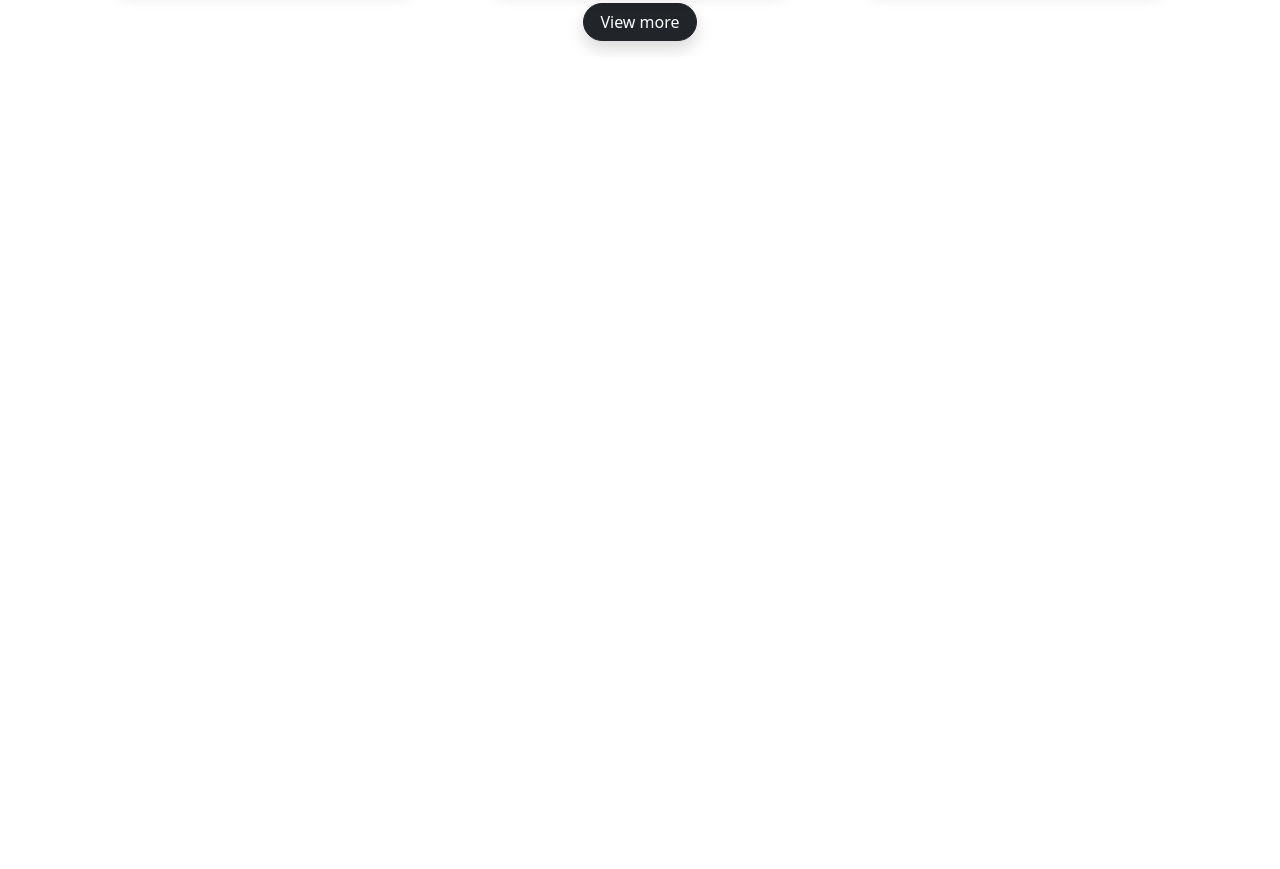
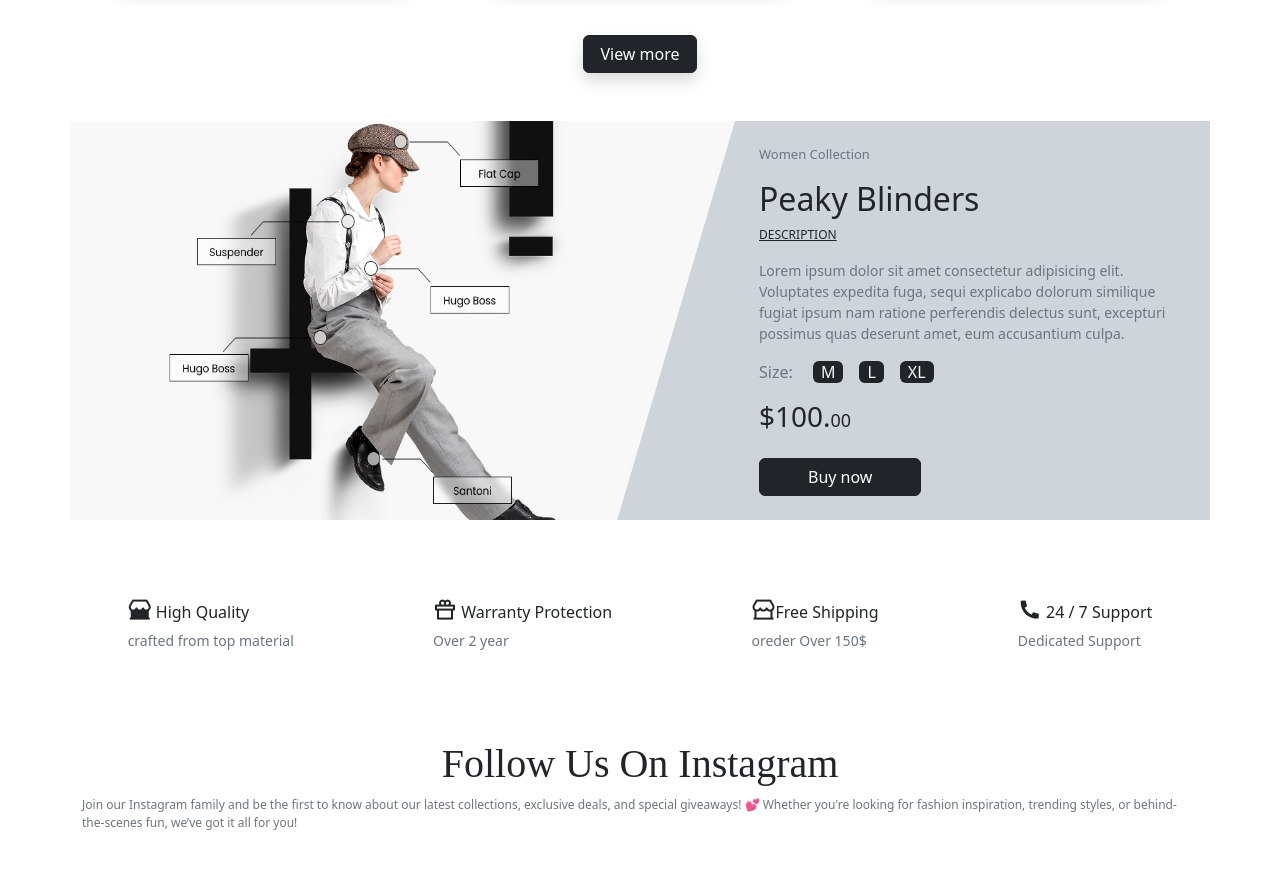
Before and after one commit to muhammadhaseebtahir/ecommerenceWithBackend, a React (Create React App) app in the folder ecommerence/: page / in a window 1280 px wide. Shown: the part 2460-3329 px from the top of the page. Before the commit the page ends 2517 px from the top, so only its background shows below. Built offline with nearby package versions, Linux system fonts and the light colour scheme; a web font is replaced by a local one.

Commit message:
working now

```diff
--- a/ecommerence/package.json
+++ b/ecommerence/package.json
@@ -3,6 +3,7 @@
   "version": "0.1.0",
   "private": true,
   "dependencies": {
+    "@fortawesome/react-fontawesome": "^0.2.2",
     "@testing-library/dom": "^10.4.0",
     "@testing-library/jest-dom": "^6.6.3",
     "@testing-library/react": "^16.2.0",
@@ -16,6 +17,7 @@
     "react-dom": "^18.3.1",
     "react-router-dom": "^7.2.0",
     "react-scripts": "5.0.1",
+    "remixicon": "^4.6.0",
     "sass": "^1.85.1",
     "web-vitals": "^2.1.4"
   },
--- a/ecommerence/src/pages/Frontend/Home/Arrivals.js
+++ b/ecommerence/src/pages/Frontend/Home/Arrivals.js
@@ -1,6 +1,10 @@
 import React, { useEffect, useState } from 'react';
 import Card from '../../../components/card';
 import { dresses } from '../../../components/assest/cardImages/index';
+
+import 'remixicon/fonts/remixicon.css'
+
+import peakyBlinder from "../../../components/assest/img/peakyBlinder.png"
 
 export default function Arrivals() {
 
@@ -9,7 +13,7 @@ export default function Arrivals() {
 const [viewMoreProduct,setViewMoreProduct]= useState(6)
 
 
-console.log("dress",filteredDresses);
+// console.log("dress",filteredDresses);
 
   useEffect(() => {
 
@@ -27,7 +31,7 @@ console.log("dress",filteredDresses);
         </p>
         <div className="collectionButton mt-5 d-flex justify-content-around flex-wrap align-items-center">
           <button className='btn shadow px-3 collectionBtn' onClick={() => setCollectionType("Men's Cloth")}>Men's Collection</button>
-          <button className='btn shadow px-3 collectionBtn' onClick={() => setCollectionType("Women's Cloth")}>Women's Collection</button>
+          <button className='btn shadow px-3 collectionBtn ' onClick={() => setCollectionType("Women's Cloth")}>Women's Collection</button>
           <button className='btn shadow px-3 collectionBtn' onClick={() => setCollectionType("Men's Accessories")}>Men's Accessories</button>
           <button className='btn shadow px-3 my-2 my-md-0 collectionBtn' onClick={() => setCollectionType("Women's Accessories")}>Women Accessories</button>
           <button className='btn shadow px-3 my-2 my-lg-0 collectionBtn' onClick={() => setCollectionType("Discount Deals")}>Discount Deals</button>
@@ -44,9 +48,9 @@ console.log("dress",filteredDresses);
 
       </div>
       { viewMoreProduct < filteredDresses.length?(
-                 <div className=" text-center my-3">
+                 <div className=" text-center my-5">
                  <button
-                   className="btn btn-dark shadow px-3 rounded-5 "
+                   className="btn btn-dark shadow px-3"
                        onClick={() => {
                     setViewMoreProduct(viewMoreProduct + 3);
                    }}
@@ -57,7 +61,7 @@ console.log("dress",filteredDresses);
         ):(
           <div className=" text-center my-3">
           <button
-          className='btn btn-dark px-4 shadow rounded-5'
+          className='btn btn-dark px-4 shadow '
 
             onClick={() => {
               setViewMoreProduct(6);
@@ -71,6 +75,31 @@ console.log("dress",filteredDresses);
         }
       </div>
       </div>
+     <div className="row PeakyBlinder " style={{backgroundColor:"#ced4da"}} >
+      <div className="col-12 col-md-7 px-0 leftPart  " style={{overflow:"hidden"}}>
+           <img src={peakyBlinder} alt="peakyBlinder" className='h-100 w-100' />
+      </div>
+      <div className="col-12 col-md-5 RightPart p-4">
+           <p style={{fontSize:"13px",color:"#6c757d"}}>Women Collection</p>
+           <h2>Peaky Blinders</h2>
+           <p style={{fontSize:"12px",textDecoration:"underline"}}>DESCRIPTION</p>
+           <p style={{fontSize:"14px",color:"#6c757d"}}>Lorem ipsum dolor sit amet consectetur adipisicing elit.
+             Voluptates expedita fuga, sequi explicabo dolorum similique fugiat ipsum nam ratione perferendis delectus sunt,
+             excepturi possimus quas deserunt amet, eum accusantium culpa.</p>
+             <p style={{color:"#6c757d"}}>Size: <span className='bg-dark text-light px-2 ms-3 rounded-2'>M</span><span className='bg-dark text-light px-2 ms-3 rounded-2'>L</span><span className='bg-dark text-light px-2 ms-3 rounded-2'>XL</span></p>
+                 <h3>$100.<span style={{fontSize:"18px"}}>00</span> </h3>
+            <button className='btn btn-dark px-5 mt-3' >Buy now</button>
+      </div>
+     </div>
+     <div className="highQuality px-0 w-100 py-4 d-flex justify-content-around align-items-center flex-wrap mt-5 gap-5"  style={{boxShadowBottom:""}}>
+      <p className=''><i className="ri-store-2-fill fs-4"></i> High Quality <br /> <span style={{fontSize:"14px",color:"#6c757d"}}>crafted from top material</span></p>
+      <p className=''><i className="ri-gift-2-line fs-4"></i>  Warranty Protection<br /> <span  style={{fontSize:"14px",color:"#6c757d"}}>Over 2 year</span></p>
+      <p className=''> <i className="ri-store-2-line fs-4"></i>Free Shipping <br /> <span style={{fontSize:"14px",color:"#6c757d"}}>oreder Over 150$</span></p>
+      <p className=''><i className="ri-phone-fill fs-4"></i> 24 / 7 Support <br /> <span style={{fontSize:"14px",color:"#6c757d"}}>Dedicated Support</span></p>
+          </div>
+
+
+
     </div>
   );
 }
--- /dev/null
+++ b/ecommerence/src/pages/Frontend/Home/FollowOnInstagrame.js
@@ -0,0 +1,10 @@
+import React from 'react'
+
+export default function FollowOnInstagrame() {
+  return (
+    <div className="container mt-5 min-vh-100">
+        <h1 className='text-center' style={{fontFamily:"Times New Roman"}}>Follow Us On Instagram</h1>
+        <p style={{fontSize:"12px",color:"#6c757d"}}>Join our Instagram family and be the first to know about our latest collections, exclusive deals, and special giveaways! 💕 Whether you're looking for fashion inspiration, trending styles, or behind-the-scenes fun, we’ve got it all for you!</p>
+    </div>
+  )
+}
--- a/ecommerence/src/pages/Frontend/Home/index.js
+++ b/ecommerence/src/pages/Frontend/Home/index.js
@@ -2,6 +2,7 @@ import React from 'react'
 import Hero from './Hero';
 import MonthOfTheDeal from './MonthOfTheDeal';
 import Arrivals from './Arrivals'
+import FollowOnInstagrame  from "./FollowOnInstagrame"
 
 
 export default function Home() {
@@ -13,6 +14,7 @@ export default function Home() {
       <Hero/>
   <MonthOfTheDeal/>
      <Arrivals/>
+     <FollowOnInstagrame/>
     </>
   )
 }
```
Also changed, not shown: ecommerence/src/components/assest/img/peakyBlinder.png (added), 1 other file (tests, documents, lock files or other folders).
